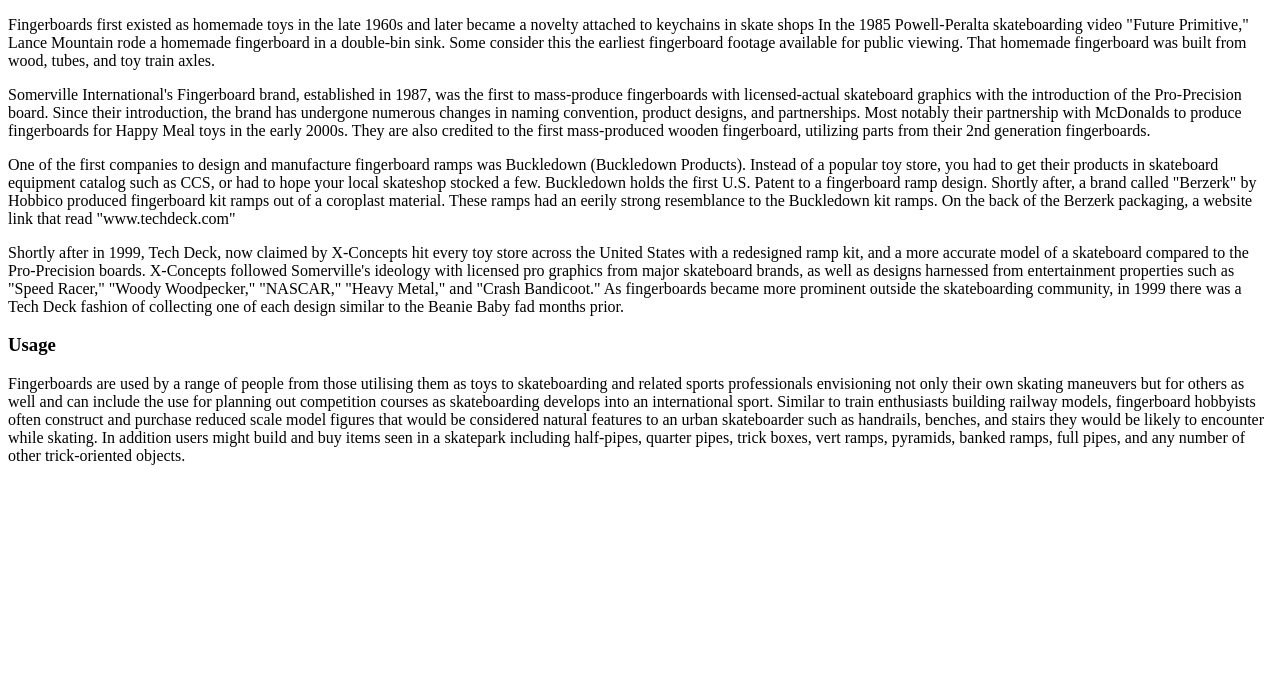
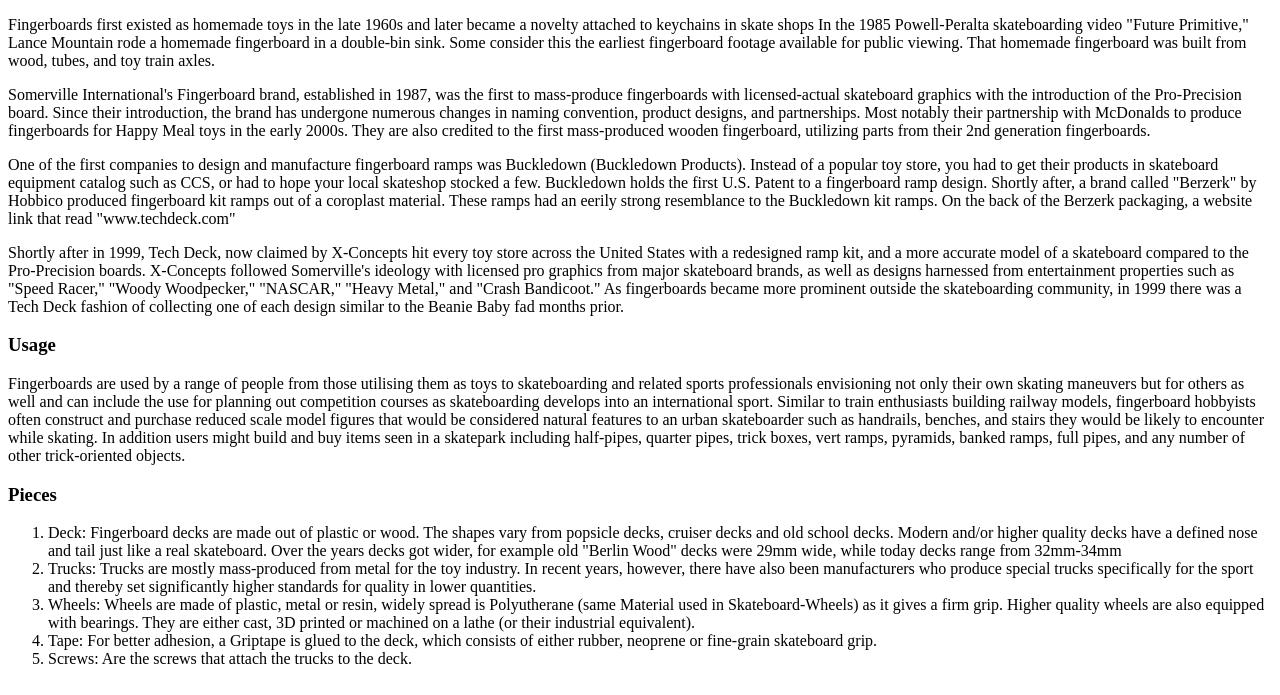
Before and after one commit to jtexX/fingerboard-wiki, a plain HTML site: page index.html in a window 1280 px wide. Shown: the part 105-800 px from the top of the page. Drawn offline with Linux system fonts and the light colour scheme.

Commit message:
List added

```diff
--- a/index.html
+++ b/index.html
@@ -56,5 +56,18 @@
     half-pipes, quarter pipes, trick boxes, vert ramps, pyramids, banked ramps, full
     pipes, and any number of other trick-oriented objects.
   </p>
+  <h3>Pieces</h3>
+  <ol>
+    <li>Deck: Fingerboard decks are made out of plastic or wood. The shapes vary from popsicle decks,
+      cruiser decks and old school decks. Modern and/or higher quality decks have a defined nose and
+      tail just like a real skateboard. Over the years decks got wider, for example old "Berlin Wood"
+      decks were 29mm wide, while today decks range from 32mm-34mm</li>
+    <li>Trucks: Trucks are mostly mass-produced from metal for the toy industry. In recent years, however,
+      there have also been manufacturers who produce special trucks specifically for the sport and thereby
+      set significantly higher standards for quality in lower quantities.</li>
+    <li>Wheels: Wheels are made of plastic, metal or resin, widely spread is Polyutherane (same Material used in Skateboard-Wheels) as it gives a firm grip. Higher quality wheels are also equipped with bearings. They are either cast, 3D printed or machined on a lathe (or their industrial equivalent).</li>
+    <li>Tape: For better adhesion, a Griptape is glued to the deck, which consists of either rubber, neoprene or fine-grain skateboard grip.</li>
+    <li>Screws: Are the screws that attach the trucks to the deck.</li>
+  </ol>
 
 </body>
```
